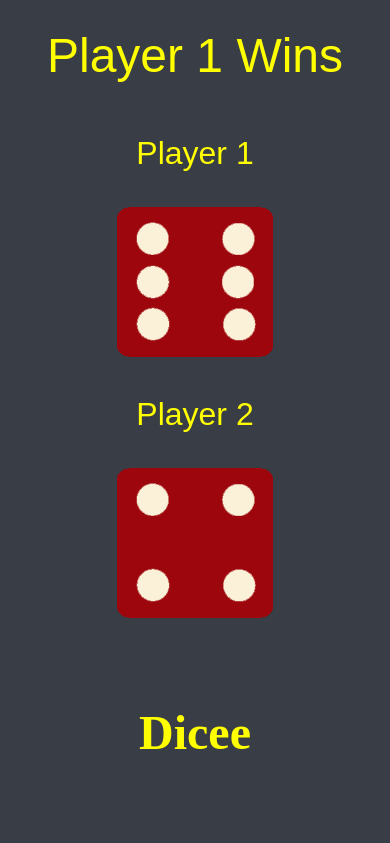
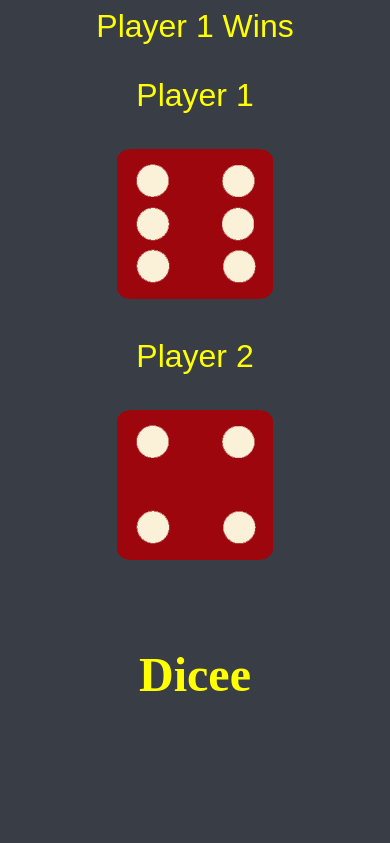
Before and after one commit to ONsUbhaM/Dicee2, a plain HTML site: page index.html in a window 390 px wide. Drawn offline with Linux system fonts and the light colour scheme; a web font is replaced by a local one.

Commit message:
Update styles.css

```diff
--- a/styles.css
+++ b/styles.css
@@ -51,7 +51,9 @@ h5{
 
 @media(max-width: 560px){
     h1{
-        font-size: 3rem;
+        font-size: 2rem;
+        padding: 0;
+        margin: 0;
     }
     .second-div{
         flex-direction: column;
```
